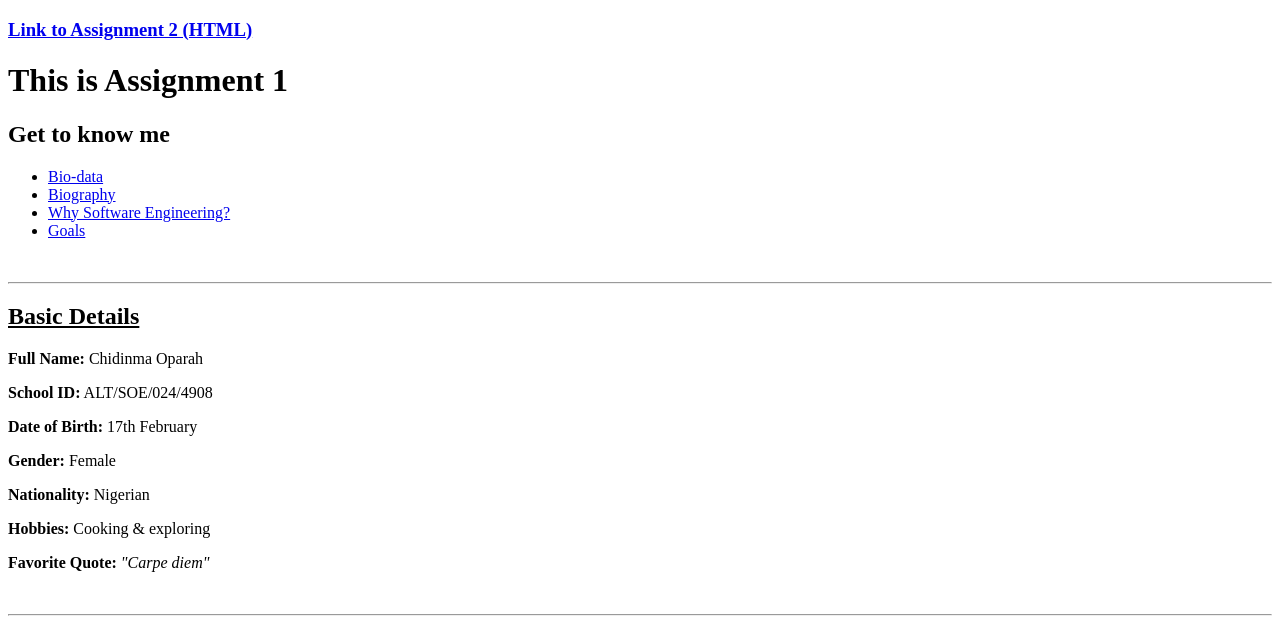
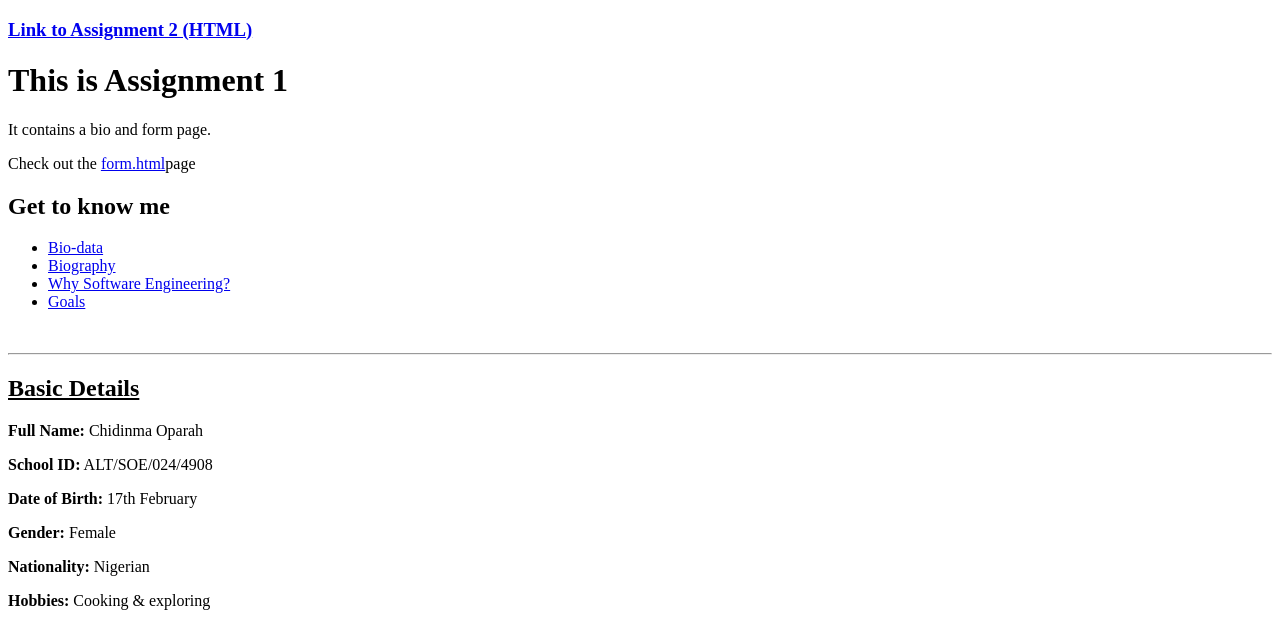
Before and after one commit to Nma01/Assignment---Html, a plain HTML site: page index.html in a window 1280 px wide. Shown: the top 623 px of the page. Drawn offline with Linux system fonts and the light colour scheme.

Commit message:
more updates

```diff
--- a/index.html
+++ b/index.html
@@ -8,6 +8,8 @@
   <body>
     <h3><a href="./Assignment 2/indexx.html">Link to Assignment 2 (HTML)</a></h3>
     <h1>This is Assignment 1</h1>
+    <p>It contains a bio and form page.</p>
+    <p>Check out the <a href="./Assignment 1/form.html">form.html</a>page</p>
     <h2 id="top">Get to know me</h2>
     <ul >
       <li><a href="#bio-data">Bio-data</a></li>
```
